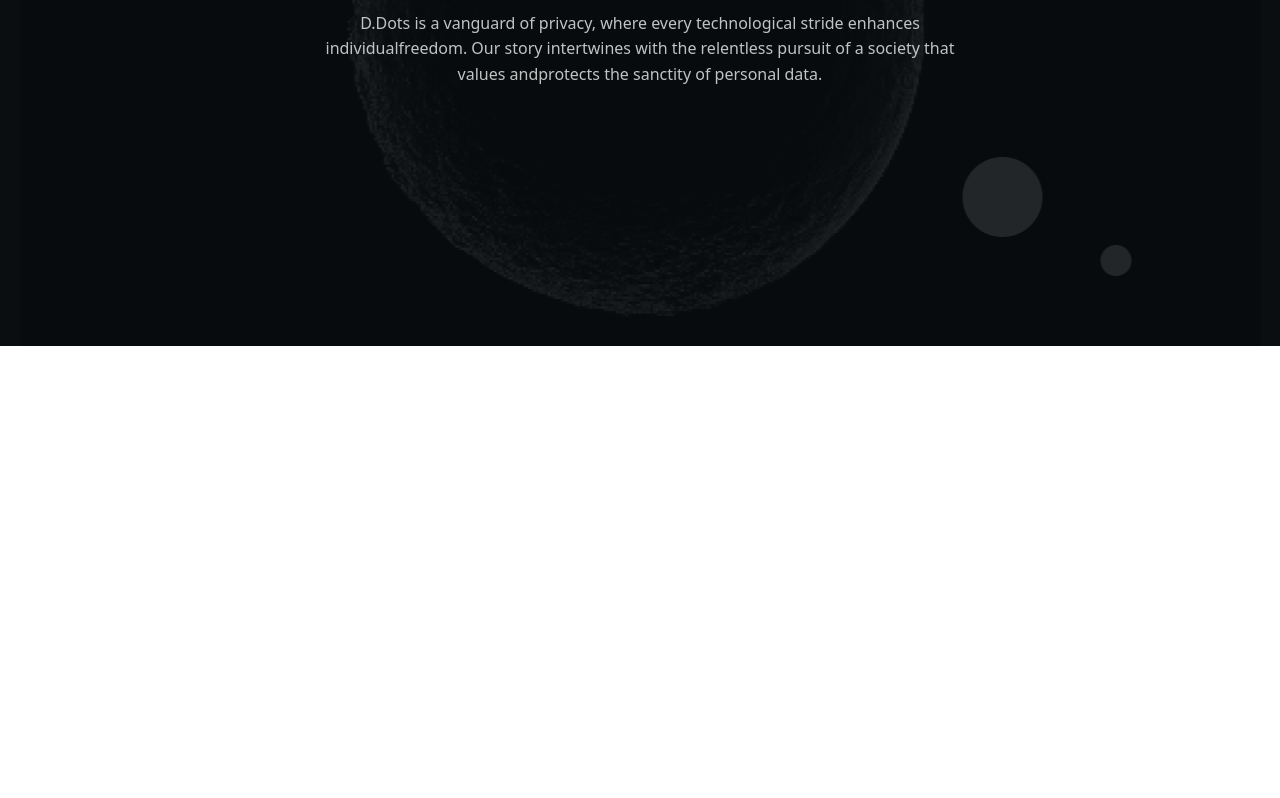
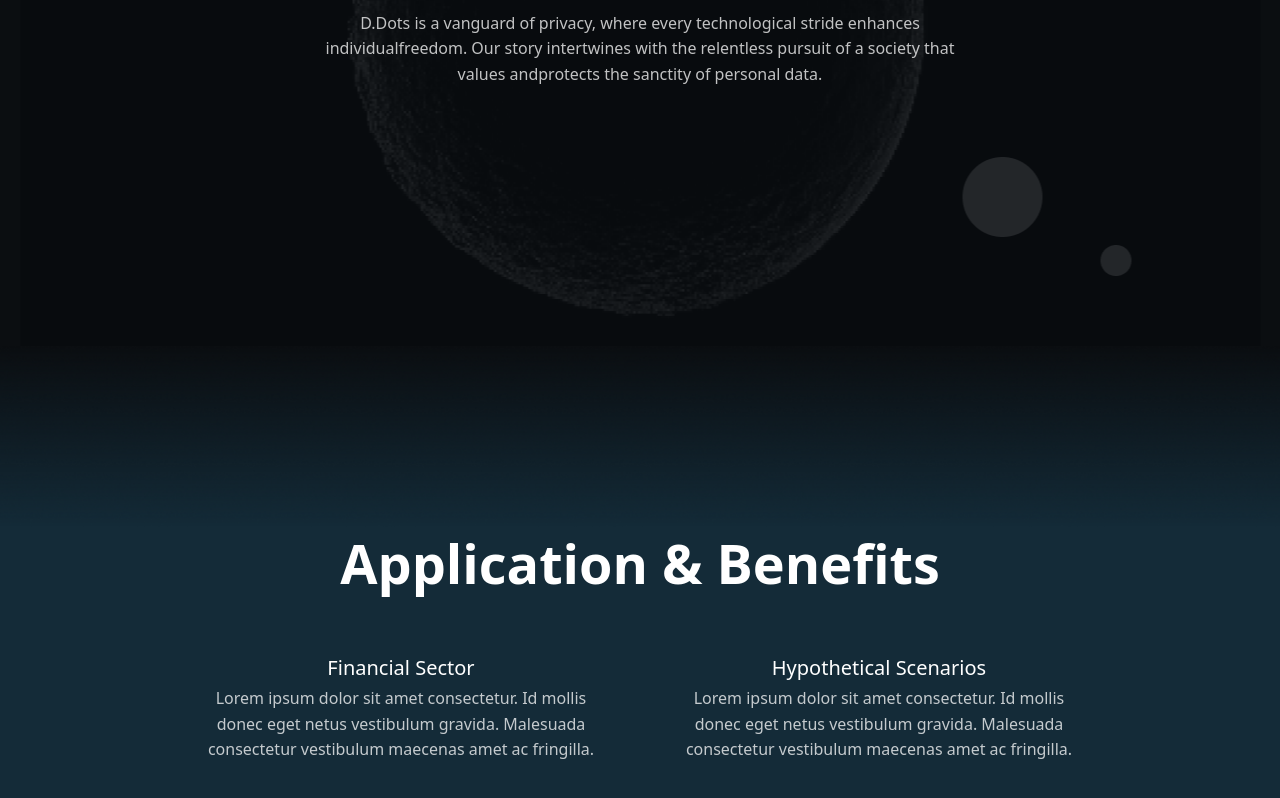
Before and after one commit to jatin-rajput563/D-dot, a plain HTML site: page index.html in a window 1280 px wide. Shown: the part 1889-2687 px from the top of the page. Before the commit the page ends 2235 px from the top, so only its background shows below. Drawn offline with nearby package versions, Linux system fonts and the light colour scheme.

Commit message:
section-4-complete

```diff
--- a/assets/css/style.css
+++ b/assets/css/style.css
@@ -111,6 +111,27 @@
     max-width: 632px;
 }
 
+/* -------section-4------- */
+.pt-190 {
+    padding-top: 190px;
+}
+
+.pb-124 {
+    padding-bottom: 124px;
+}
+
+.max-w-398 {
+    max-width: 398px;
+}
+
+.gap-80 {
+    gap: 80px;
+}
+
+.pt-60 {
+    padding-top: 60px;
+}
+
 @media (max-width:991.98px) {
 
     .nav-link {
--- a/index.html
+++ b/index.html
@@ -96,9 +96,34 @@
     <section class="bg-image back-black justify-content-center align-items-center d-flex">
         <div class="container max-w-1140">
             <h2 class="text-center text-white fw-semibold fs-2xl lh-100">Brand Story</h2>
-            <h3 class="fw-normal fs-md lh-160 text-white opacity-75 max-w-632 text-center mx-auto pt-2">D.Dots is a vanguard of privacy, where every technological stride enhances individualfreedom. Our story
+            <h3 class="fw-normal fs-md lh-160 text-white opacity-75 max-w-632 text-center mx-auto pt-2">D.Dots is a
+                vanguard of privacy, where every technological stride enhances individualfreedom. Our story
                 intertwines with the relentless pursuit of a society that values andprotects the sanctity of personal
                 data.</h3>
+        </div>
+    </section>
+
+    <!--section-4-->
+    <section class="min-vh-100 back-blue position-relative pt-190 pb-124">
+        <img class="position-absolute w-100 top-0" src="./assets/image/png/sec-4-top-layer.png" alt="sec-4-top-layer">
+        <div class="container max-w-1140 ">
+            <div>
+                <h2 class="fw-bold fs-4xl lh-100 text-center text-white">Application & Benefits</h2>
+                <div class="d-flex flex-wrap gap-80 pt-60 justify-content-center align-items-center">
+                    <div class="max-w-398">
+                        <h3 class="fw-medium fs-lg lh-100 text-white text-center ">Financial Sector</h3>
+                        <p class="m-0 text-white text-center fw-normal fs-md lh-160 opacity-75">Lorem ipsum dolor sit
+                            amet consectetur. Id mollis donec eget netus vestibulum gravida.
+                            Malesuada consectetur vestibulum maecenas amet ac fringilla. </p>
+                    </div>
+                    <div class="max-w-398">
+                        <h3 class="fw-medium fs-lg lh-100 text-white text-center ">Hypothetical Scenarios</h3>
+                        <p class="m-0 text-white text-center fw-normal fs-md lh-160 opacity-75">Lorem ipsum dolor sit
+                            amet consectetur. Id mollis donec eget netus vestibulum gravida. Malesuada consectetur
+                            vestibulum maecenas amet ac fringilla. </p>
+                    </div>
+                </div>
+            </div>
         </div>
     </section>
     <script src="https://cdn.jsdelivr.net/npm/bootstrap@5.3.5/dist/js/bootstrap.bundle.min.js"
```
Also changed, not shown: assets/image/png/sec-4-top-layer.png (added).
